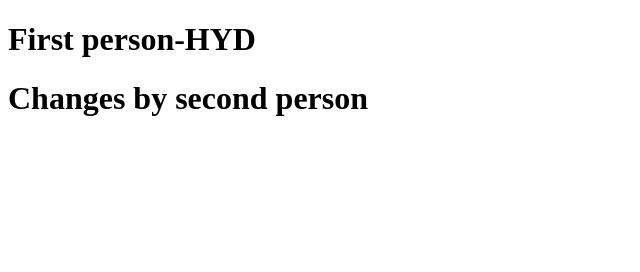
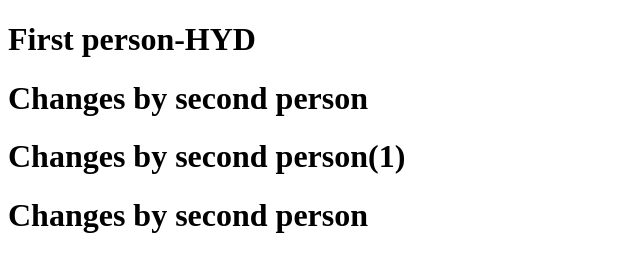
Before and after one commit to Kunta-Bhavana/Practice, a plain HTML site: page index.html in a window 1280 px wide. Shown: the whole page, without its empty margins (0-640 px from the left). Drawn offline with Linux system fonts and the light colour scheme.

Commit message:
3rd time changes by second person

```diff
--- a/index.html
+++ b/index.html
@@ -10,6 +10,8 @@
 <body>
   <h1>First person-HYD</h1>
   <h1>Changes by second person</h1>
+  <h1>Changes by second person(1)</h1>
+  <h1>Changes by second person</h1>
 </body>
 
 </html>
```
